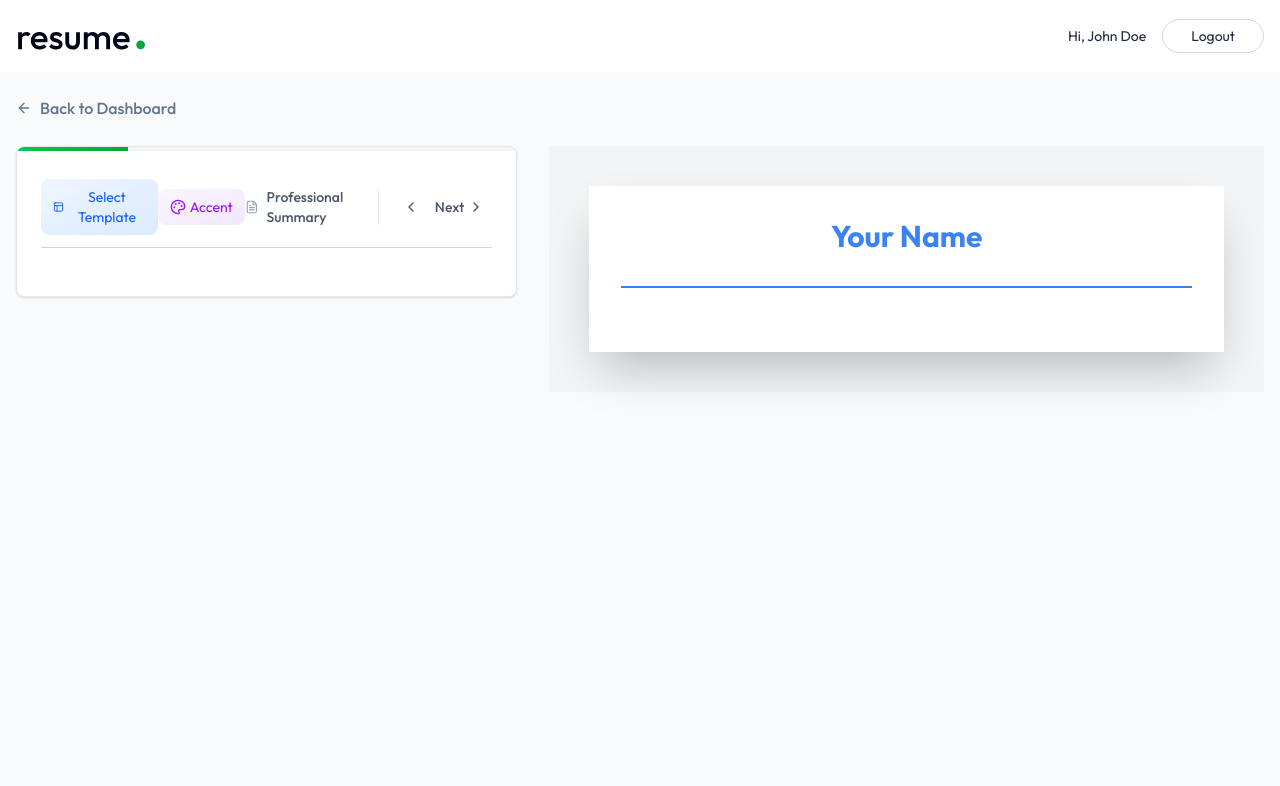
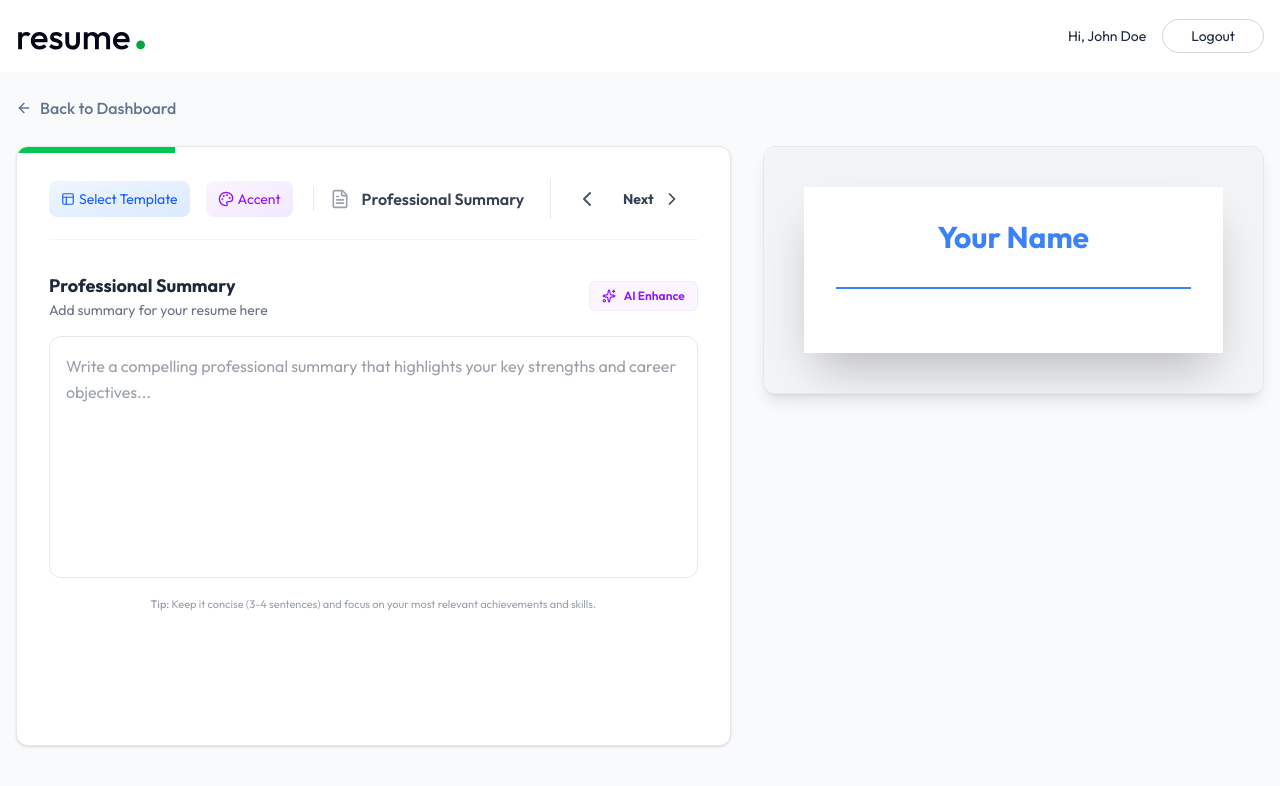
Before and after one commit to priyanshi1207-star/my-react-app, a React (Vite) app: page /App/builder/1 in a window 1280 px wide. Both pictures are taken after a click on the button "Next". Shown: the top 786 px of the page. Built offline with nearby package versions, Linux system fonts and the light colour scheme; the HTML template or start-up script is replaced by a standard one.

Commit message:
Updated Project

```diff
--- a/src/Components/ProfessionalSummary.jsx
+++ b/src/Components/ProfessionalSummary.jsx
@@ -3,28 +3,35 @@ import React from 'react'
 
 const ProfessionalSummary = ({ data, onChange, setResumeData }) => {
     return (
-        <div className='space-y-4'>
+        <div className='space-y-4 animate-in fade-in duration-500'>
             <div className='flex items-center justify-between'>
                 <div>
-                    <h3 className='flex items-center gap-2 text-lg font-semibold
-                    text-gray-900'> Professional Summary </h3>
-                    <p className='text-sm text-gray-500'> Add Summary for your
-                        professional background </p>
+                    <h3 className='text-lg font-bold text-gray-800'>Professional Summary</h3>
+                    <p className='text-sm text-gray-500'>Add summary for your resume here</p>
                 </div>
-                <button className='flex items-center gap-2 px-3 py-1 text-sm bg-purple-100
-                text-purple-700 rounded hover:bg-purple-200 transition-colors disabled:opacity-50'>
-                    <Sparkles className='size-4' />
+                <button
+                    type="button"
+                    className='flex items-center gap-2 px-3 py-1.5 text-xs font-semibold bg-purple-50
+                    text-purple-600 rounded-md hover:bg-purple-100 transition-colors border border-purple-100'
+                >
+                    <Sparkles className='size-3.5' />
                     AI Enhance
                 </button>
             </div>
 
-            <div className='mt-6'>
-                <textarea className='w-full p-3 px-4 mt-2 border text-sm
-                border-gray-300 rounded-lg focus:ring focus:ring-blue-500
-                focus:border-blue-500 outline-none transition-colors resize-none'
-                    placeholder='Enter your professional summary here...' />
+            <div className='mt-4'>
+                <textarea
+                    value={data || ""}
+                    onChange={(e) => onChange(e.target.value)}
+                    rows={8}
+                    className='w-full p-4 border border-gray-200 rounded-xl focus:ring-2 focus:ring-blue-500/20
+                    focus:border-blue-500 outline-none transition-all resize-none text-gray-700 leading-relaxed'
+                    placeholder='Write a compelling professional summary that highlights your key strengths and career objectives...'
+                />
+                <p className='text-[11px] text-gray-400 mt-3 text-center px-4'>
+                    <span className='font-medium'>Tip:</span> Keep it concise (3-4 sentences) and focus on your most relevant achievements and skills.
+                </p>
             </div>
-
         </div>
     )
 }
--- a/src/Pages/ResumeBuilder.jsx
+++ b/src/Pages/ResumeBuilder.jsx
@@ -6,6 +6,7 @@ import PersonalInfoForm from '../Components/PersonalInfoForm'
 import ResumePreview from '../Components/ResumePreview'
 import TemplateSelector from '../Components/TemplateSelector'
 import ColorPicker from '../Components/ColorPicker'
+import ProfessionalSummary from '../Components/ProfessionalSummary'
 
 const ResumeBuilder = () => {
   const { resumeId } = useParams()
@@ -64,65 +65,62 @@ const ResumeBuilder = () => {
         </Link>
       </div>
 
-      <div className='max-w-7xl mx-auto px-4 pb-8'>
+      {/* Increased max-width to 8xl to allow the boxes to grow */}
+      <div className='max-w-[1400px] mx-auto px-4 pb-8'>
+
         {/* Main Grid Container */}
         <div className='grid lg:grid-cols-12 gap-8'>
 
-          {/* Left - Resume Editor */}
-          <div className='relative lg:col-span-5'>
-            <div className='bg-white rounded-lg shadow-sm border border-gray-200 p-6 pt-1 overflow-hidden relative'>
+          {/* LEFT - Resume Editor: Changed from col-span-5 to col-span-7 */}
+          <div className='relative lg:col-span-7'>
+            <div className='bg-white rounded-xl shadow-sm border border-gray-200 p-8 pt-1 overflow-hidden relative min-h-[600px]'>
+
               {/* Progress Bar */}
-              <hr className='absolute top-0 left-0 right-0 border-2 border-gray-100' />
               <div
-                className='absolute top-0 left-0 h-1 bg-gradient-to-r from-green-500 to-green-600 transition-all duration-500 ease-in-out'
+                className='absolute top-0 left-0 h-1.5 bg-green-500 transition-all duration-500'
                 style={{ width: `${((activeSectionIndex + 1) * 100) / sections.length}%` }}
               ></div>
 
               {/* Navigation Tabs */}
-              <div className='flex justify-between items-center mb-6 border-b border-gray-300 py-3 mt-4'>
-
-                {/* Template Selector*/}
+              <div className='flex justify-between items-center mb-8 border-b border-gray-100 py-5 mt-2'>
+                <div className='flex items-center gap-4'>
                   <TemplateSelector
                     selectedTemplate={resumeData.template}
                     onChange={(template) => setResumeData(prev => ({ ...prev, template }))}
                   />
 
-                {/* Color Picker */}
                   <ColorPicker
                     selectedColor={resumeData.accent_color}
                     onChange={(color) => setResumeData(prev => ({ ...prev, accent_color: color }))}
                   />
 
-                <div className='flex items-center gap-4'>
-                  {/* Current Section Indicator */}
-                  <div className='flex items-center gap-2 max-sm:hidden'>
+                  <div className='flex items-center gap-3 border-l border-gray-200 pl-4 ml-1 max-sm:hidden'>
                     <activeSection.icon className='size-5 text-gray-400' />
-                    <span className='font-medium text-gray-600 text-sm'>{activeSection.name}</span>
+                    <span className='font-semibold text-gray-700 text-base whitespace-nowrap'>{activeSection.name}</span>
+                  </div>
                 </div>
 
-                  {/* Prev/Next Buttons */}
-                  <div className='flex items-center border-l pl-4 border-gray-200'>
+                <div className='flex items-center border-l border-gray-200 pl-4'>
                   {activeSectionIndex !== 0 && (
                     <button
                       onClick={() => setActiveSectionIndex(prev => Math.max(0, prev - 1))}
-                        className='flex items-center gap-1 p-2 rounded-lg text-sm font-medium text-gray-600 hover:bg-gray-50 transition-all'
+                      className='p-2 rounded-lg text-gray-600 hover:bg-gray-100 transition-colors'
                     >
-                        <ChevronLeft className='size-4' />
+                      <ChevronLeft className='size-6' />
                     </button>
                   )}
 
                   <button
                     onClick={() => setActiveSectionIndex(prev => Math.min(sections.length - 1, prev + 1))}
-                      className={`flex items-center gap-1 p-2 rounded-lg text-sm font-medium text-gray-600 hover:bg-gray-50 transition-all ${activeSectionIndex === sections.length - 1 && 'opacity-50'}`}
+                    className={`flex items-center gap-2 p-2 px-4 rounded-lg text-sm font-bold text-gray-700 hover:bg-gray-100 transition-colors ${activeSectionIndex === sections.length - 1 && 'opacity-30'}`}
                     disabled={activeSectionIndex === sections.length - 1}
                   >
-                      <span className="max-sm:hidden">Next</span> <ChevronRight className='size-4' />
+                    <span>Next</span> <ChevronRight className='size-5' />
                   </button>
                 </div>
               </div>
-              </div>
 
-              {/* Dynamic Form Content */}
+              {/* Form Content */}
               <div className='space-y-6'>
                 {activeSection.id === 'personal_info' && (
                   <PersonalInfoForm
@@ -132,18 +130,27 @@ const ResumeBuilder = () => {
                     setRemoveBackground={setRemoveBackground}
                   />
                 )}
-                {/* Other section forms would be added here */}
+                {activeSection.id === 'professional_summary' && (
+                  <ProfessionalSummary
+                    data={resumeData.professional_summary}
+                    onChange={(data) => setResumeData(prev =>
+                      ({ ...prev, professional_summary: data }))}
+                    setResumeData={setResumeData}
+                  />
+                )}
               </div>
             </div>
           </div>
 
-          {/* Right - Resume Preview (Now inside the grid) */}
-          <div className='lg:col-span-7 max-lg:mt-6 sticky top-6 h-fit'>
+          {/* RIGHT - Resume Preview: Changed from col-span-7 to col-span-5 */}
+          <div className='lg:col-span-5 max-lg:mt-6 sticky top-6 h-fit'>
+            <div className='bg-white rounded-xl shadow-lg border border-gray-200 overflow-hidden'>
               <ResumePreview
                 data={resumeData}
                 template={resumeData.template}
                 accentColor={resumeData.accent_color}
               />
+            </div>
           </div>
 
         </div>
```
Lines whose indentation alone changed are shown as unchanged.
